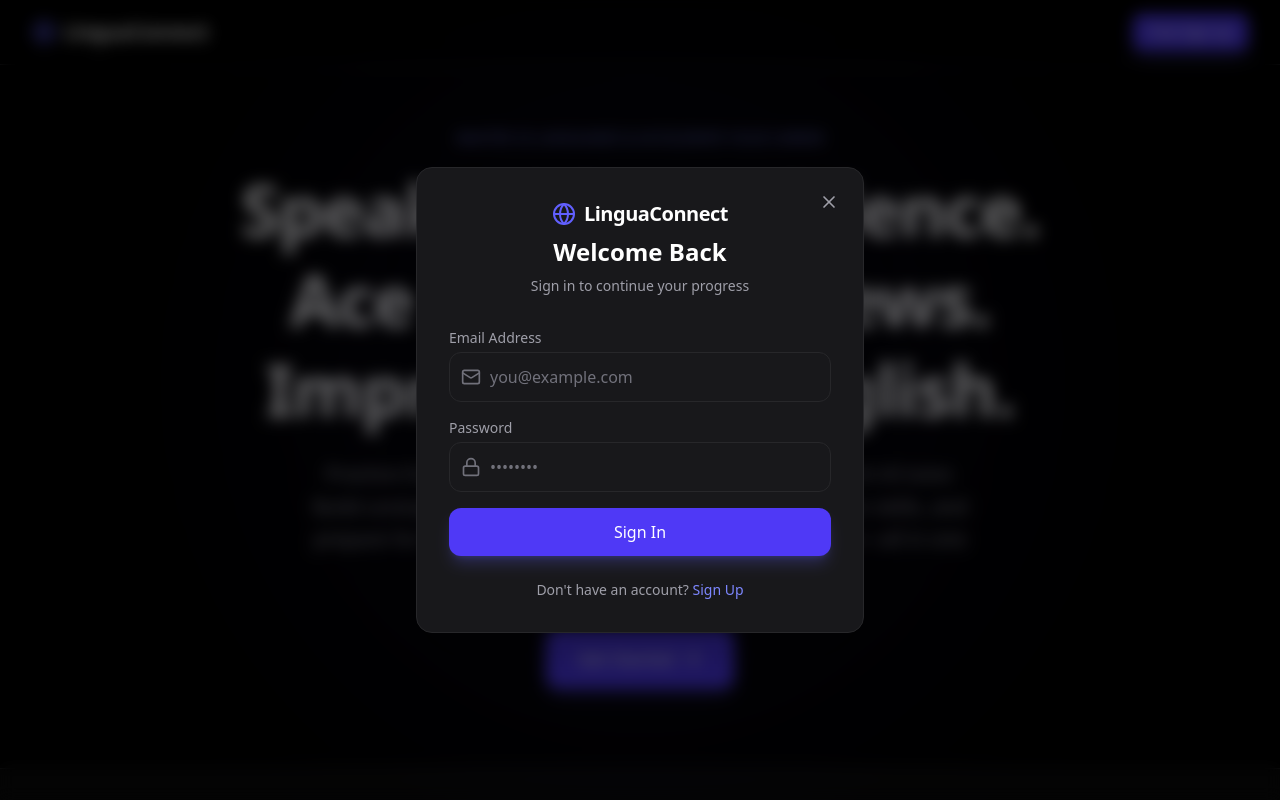
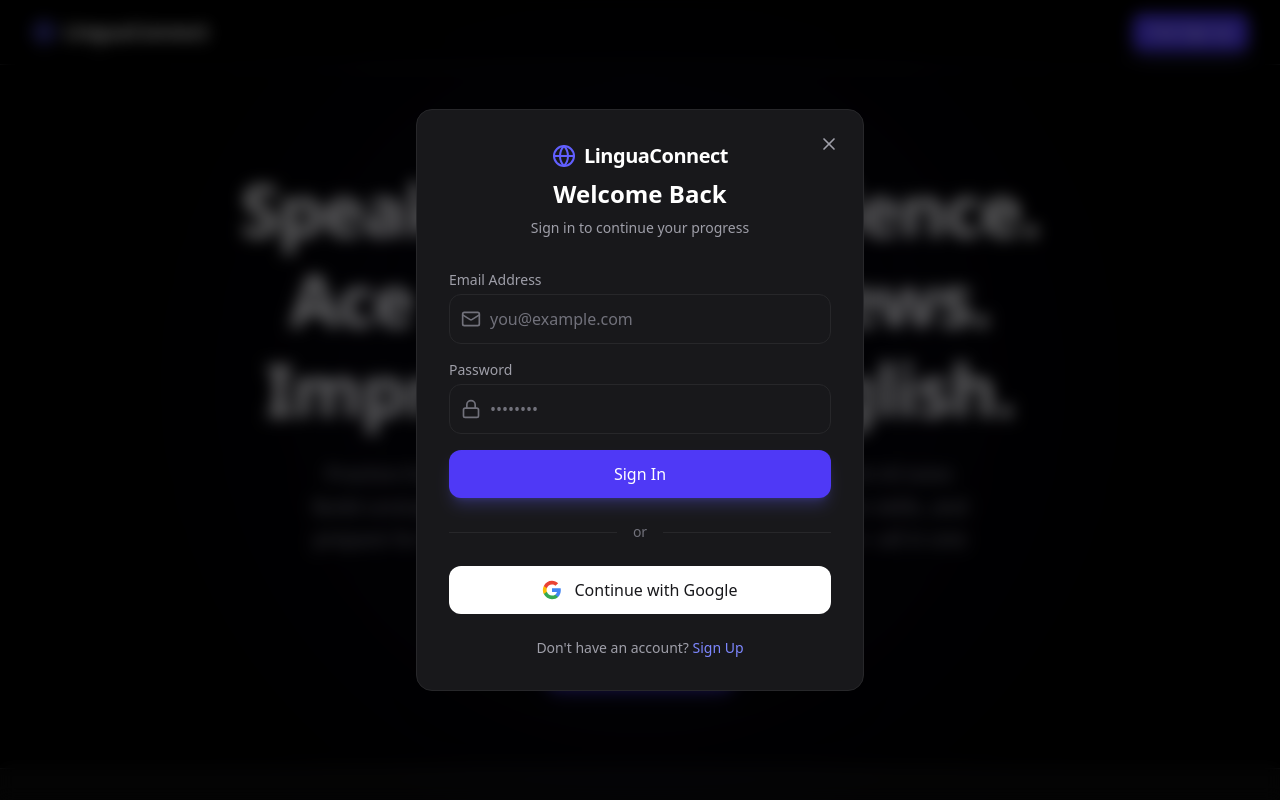
Before and after one commit to azadali201151-droid/Linguachat-, a React (Vite) app: page / in a window 1280 px wide. Both pictures are taken after a click on the button "Free Sign Up". Shown: the top 800 px of the page. Built offline with nearby package versions, Linux system fonts and the light colour scheme; no server answers.

Commit message:
feat(auth): add Google Sign-In support
Integrate Google authentication using Firebase Auth provider to simplify the user onboarding process. Added error handling for browser security restrictions within preview windows.

```diff
--- a/src/LandingPage.tsx
+++ b/src/LandingPage.tsx
@@ -1,7 +1,7 @@
 import React, { useState } from 'react';
 import { motion, AnimatePresence } from 'motion/react';
 import { Globe, BookOpen, User, ArrowRight, MessageSquare, Briefcase, GraduationCap, AlertCircle, LayoutDashboard, X, Mail, Lock } from 'lucide-react';
-import { signInWithEmail, signUpWithEmail } from './lib/firebase';
+import { signInWithGoogle, signInWithEmail, signUpWithEmail } from './lib/firebase';
 
 interface LandingPageProps {
   onSignIn?: () => void;
@@ -26,6 +26,28 @@
     }
   }, [initialError]);
 
+  const handleGoogleSignIn = async () => {
+    try {
+      if (window.self !== window.top) {
+        setErrorMsg('Google Sign-In cannot be used inside the preview window due to browser security rules. Please click the "Open in new tab" icon (↗️) at the top right of this screen, and try signing in there.');
+        return;
+      }
+
+      setErrorMsg(null);
+      await signInWithGoogle();
+      if (onSignIn) onSignIn();
+    } catch (error: any) {
+      console.error(error);
+      if (error?.code === 'auth/cancelled-popup-request' || error?.code === 'auth/popup-closed-by-user') {
+        setErrorMsg('Sign-in popup was closed before completing. Please try again.');
+      } else {
+        setErrorMsg(
+          `Failed to sign in (${error?.code || 'Unknown Error'}).\n\n` +
+          `Make sure this domain is added to Firebase Console -> Authentication -> Settings -> Authorized domains.`
+        );
+      }
+    }
+  };
 
   const handleEmailAuth = async (e: React.FormEvent) => {
     e.preventDefault();
@@ -291,6 +313,25 @@
                 </button>
               </form>
 
+              <div className="mt-6 flex items-center text-zinc-500">
+                <div className="flex-grow border-t border-zinc-800"></div>
+                <span className="px-4 text-sm">or</span>
+                <div className="flex-grow border-t border-zinc-800"></div>
+              </div>
+
+              <button
+                type="button"
+                onClick={handleGoogleSignIn}
+                className="mt-6 w-full py-3 px-4 bg-white hover:bg-zinc-100 text-zinc-900 rounded-xl font-medium transition-colors flex items-center justify-center gap-3"
+              >
+                <svg className="w-5 h-5" viewBox="0 0 24 24">
+                  <path d="M22.56 12.25c0-.78-.07-1.53-.2-2.25H12v4.26h5.92c-.26 1.37-1.04 2.53-2.21 3.31v2.77h3.57c2.08-1.92 3.28-4.74 3.28-8.09z" fill="#4285F4"/>
+                  <path d="M12 23c2.97 0 5.46-.98 7.28-2.66l-3.57-2.77c-.98.66-2.23 1.06-3.71 1.06-2.86 0-5.29-1.93-6.16-4.53H2.18v2.84C3.99 20.53 7.7 23 12 23z" fill="#34A853"/>
+                  <path d="M5.84 14.09c-.22-.66-.35-1.36-.35-2.09s.13-1.43.35-2.09V7.07H2.18C1.43 8.55 1 10.22 1 12s.43 3.45 1.18 4.93l2.85-2.22.81-.62z" fill="#FBBC05"/>
+                  <path d="M12 5.38c1.62 0 3.06.56 4.21 1.64l3.15-3.15C17.45 2.09 14.97 1 12 1 7.7 1 3.99 3.47 2.18 7.07l3.66 2.84c.87-2.6 3.3-4.53 6.16-4.53z" fill="#EA4335"/>
+                </svg>
+                Continue with Google
+              </button>
 
               <div className="mt-6 text-center text-sm text-zinc-400">
                 {isSignUp ? 'Already have an account?' : "Don't have an account?"}{' '}
--- a/src/lib/firebase.ts
+++ b/src/lib/firebase.ts
@@ -1,5 +1,5 @@
 import { initializeApp, getApps } from "firebase/app";
-import { getAuth, signOut, createUserWithEmailAndPassword, signInWithEmailAndPassword, updateProfile } from "firebase/auth";
+import { getAuth, signOut, createUserWithEmailAndPassword, signInWithEmailAndPassword, updateProfile, GoogleAuthProvider, signInWithPopup } from "firebase/auth";
 import { getFirestore } from "firebase/firestore";
 
 const firebaseConfig = {
@@ -15,6 +15,23 @@
 export const app = getApps().length ? getApps()[0] : initializeApp(firebaseConfig);
 export const auth = getAuth(app);
 export const db = getFirestore(app, firebaseConfig.firestoreDatabaseId);
+
+export const googleProvider = new GoogleAuthProvider();
+googleProvider.setCustomParameters({
+  prompt: 'select_account'
+});
+
+export const signInWithGoogle = async () => {
+  try {
+    const result = await signInWithPopup(auth, googleProvider);
+    return result.user;
+  } catch (error: any) {
+    if (error?.code !== 'auth/cancelled-popup-request' && error?.code !== 'auth/popup-closed-by-user') {
+      console.error("Error signing in with Google", error);
+    }
+    throw error;
+  }
+};
 
 export const signUpWithEmail = async (email: string, password: string, name: string) => {
   try {
```
